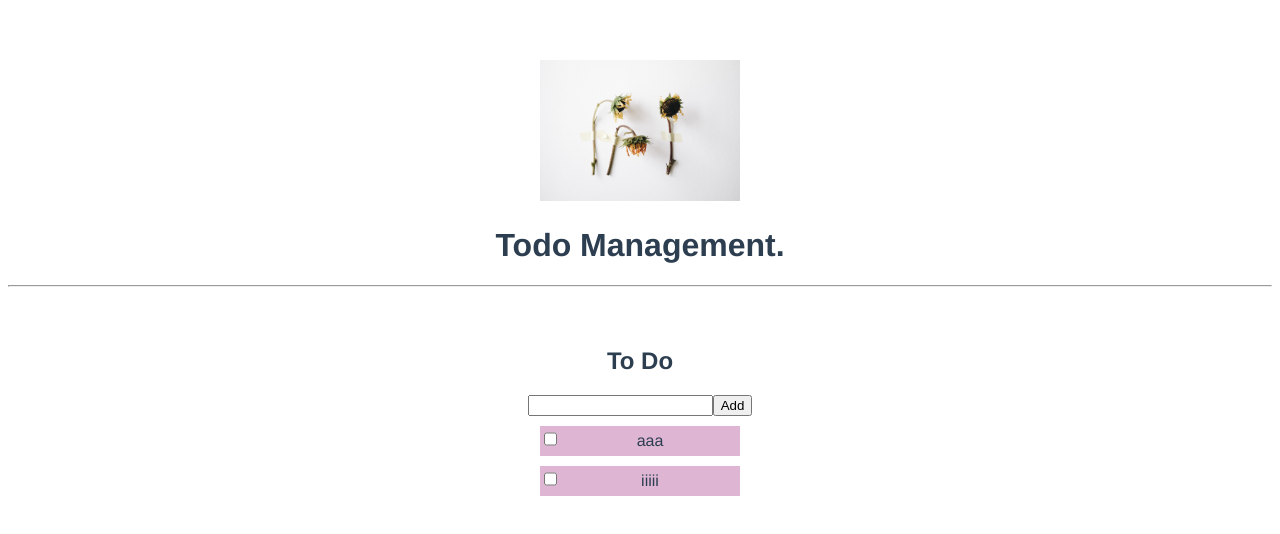
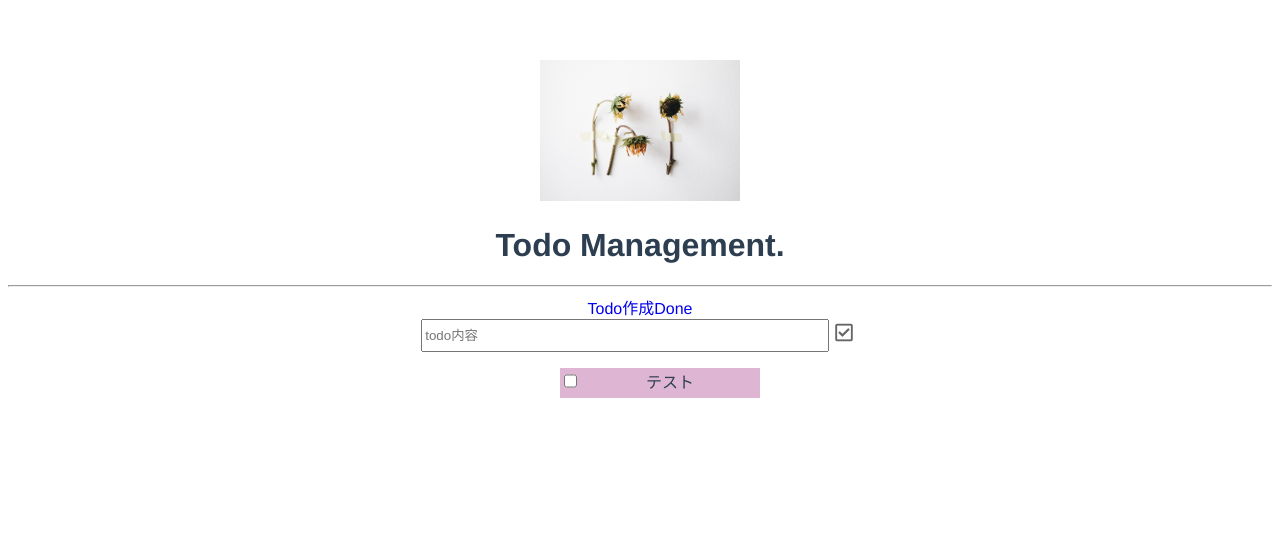
Before and after one commit to Arisa-K/Vue_Todo, a Vue app: page /#/ in a window 1280 px wide. Shown: the top 534 px of the page. Built offline with nearby package versions, Linux system fonts and the light colour scheme.

Commit message:
とりあえず完成

```diff
--- a/src/App.vue
+++ b/src/App.vue
@@ -3,6 +3,8 @@
     <img src="./assets/dryflower.jpg" width="200">
     <h1>Todo Management.</h1>
     <hr />
+    <router-link to="/" class="link" exact-active-class="exact-active-link">Todo作成</router-link>
+    <router-link to="/doneList" class="link" exact-active-class="exact-active-link">Done</router-link>
     <router-view></router-view>
   </div>
 </template>
@@ -14,6 +16,9 @@ export default {
 </script>
 
 <style>
+.link{
+  text-decoration: none;
+}
 #app {
   font-family: 'Avenir', Helvetica, Arial, sans-serif;
   -webkit-font-smoothing: antialiased;
--- /dev/null
+++ b/src/components/AddTodo.vue
@@ -0,0 +1,61 @@
+<template>
+  <form>
+    <input
+      class ="add_todo_box"
+      type="text"
+      placeholder="todo内容"
+      v-model="newTodo"
+    >
+    <link href="https://use.fontawesome.com/releases/v5.6.1/css/all.css" rel="stylesheet">
+    <button class="addtodo_btn" @click="add">
+        <i class="far fa-check-square"></i>
+    </button>
+  </form>
+
+</template>
+<script>
+import { mapActions } from 'vuex'
+
+export default {
+  data() {
+    return {
+      newTodo: ""//inputに入った内容をここに入力してる
+    }
+  },
+  methods: {
+      ...mapActions([
+        'addTodo'
+      ]),
+      add() {
+        let text = this.newTodo && this.newTodo.trim()//テキストに入っている&空白じゃない
+        if (!text) {//テキスト入力されてなかったら動作なし！
+          return
+        };
+        let trimedText = this.removeBlank();
+        this.addTodo({
+          text: trimedText
+        });
+        this.makeTodoEmpty();//追加した後にinputの中を空欄にする！
+      },
+      removeBlank(){
+        return this.newTodo.trim();//後ろにブランク入ってたら消すよ〜って感じ！
+      },
+      makeTodoEmpty(){
+        this.newTodo = '';//todoの欄を空欄に戻す！
+      }
+    }
+}
+</script>
+
+<style scoped>
+  .add_todo_box {
+    height:2em;
+    width: 400px;
+  }
+  .addtodo_btn{
+    background:none;
+    color:#666;
+    border:none;
+    font-size:20px
+  }
+</style>
--- a/src/components/DoneList.vue
+++ b/src/components/DoneList.vue
@@ -1,34 +1,41 @@
 <template>
-  <div id="app">
-    <h2>DoneList</h2>
-    <div v-if!="isDone">
-
-      <todo
-        v-for ="t in todos"
-        :todo ="t"
-      />
+  <div>
+    <div class="todo_list">
+      <ul class="todos">
+        <todo v-for="todo in doneTodos" :todo="todo" :key="todo.id"/>
+      </ul>
     </div>
-
-
   </div>
-
 </template>
 
 <script>
-import Todo from "@/components/Todo.vue"
+import { mapGetters } from 'vuex'
+import Todo from './Todo.vue'
 
 export default {
-   components: {
-    Todo,
+  components:{
+    Todo
   },
-  data () {
-    return {
-      msg: 'Welcome to Your Vue.js App',
-      todos : [
-        {item: "aaa", isDone: true},{item: "iiiii",isDone: true}
-      ],
-      newItem:""
-    }
-  },
+  computed: {
+    ...mapGetters([
+      'doneTodos'
+    ])
+  }
 }
 </script>
+
+<style scoped>
+.todo_list{
+  align-items: center;
+  margin: 0;
+}
+.todos{
+  list-style: none;
+  display: inline-block;
+  width: 40vw;
+  padding: 2em 2em;
+  color: #2c2c2f;
+  /* background: #cecece7d; */
+  border-radius: 10px;
+}
+</style>
--- a/src/components/Todo.vue
+++ b/src/components/Todo.vue
@@ -1,37 +1,23 @@
 <template>
-  <div class="toDo_box">
-    <div class="todo" >
-      <input class="checkbox" type="checkbox" v-model="todo.isDone">
-      <div class="detail">
-        {{ todo.item }}
-      </div>
+  <div class="todo_box">
+    <li class="todo">
+      <input class="checkbox" type="checkbox" v-model="todo.done">
+      <span class="detail">{{ todo.text }}</span>
+    </li>
+  </div>
+</template>
 
-
-    </div>
-  </div>
-
-</template>
 <script>
 export default {
-  props:{
-    todo: {}
-  },
-  data(){
-    return{
-
-    }
-  },
-  methods:{
-    deleteItem: function(index){
-    // alert(index);
-    this.todos.splice(index,1)
+  props: {
+    todo: {
     }
   }
 }
 </script>
 
 <style scoped>
-.toDo_box{
+.todo_box{
   background-color: #dfb5d4;
   width: 200px;
   font-size: 1rem;
--- a/src/components/TodoList.vue
+++ b/src/components/TodoList.vue
@@ -1,58 +1,42 @@
 <template>
-  <div id="app">
-    <h2>To Do</h2>
-    <form>
-      <input type="text" v-model="newItem" />
-      <button v-on:click="addItem">Add</button>
-    </form>
-    <todo
-      v-for ="t in todos"
-      :todo ="t"
-    />
+  <div>
+    <div class="todo_box">
+      <add-todo/>
+      <ul class="todos">
+        <todo v-for="todo in doingTodos" :todo="todo" :key="todo.id"/>
+      </ul>
+    </div>
   </div>
-
 </template>
 
 <script>
-import Todo from "@/components/Todo.vue"
+import { mapGetters } from 'vuex'
+import AddTodo from './AddTodo.vue'
+import Todo from './Todo.vue'
 
 export default {
-  components: {
+  components:{
     Todo,
+    AddTodo
   },
-  name: 'Hello',
-  data () {
-    return {
-      msg: 'Welcome to Your Vue.js App',
-      todos : [
-        {item: "aaa"},{item: "iiiii"}
-      ],
-      newItem:""
-    }
-  },
-  methods:{
-    addItem: function(event){
-      //alert();
-      if(this.newItem == '') return;
-
-      var todo = {
-        item: this.newItem,
-        isDone: false
-      };
-
-      this.todos.push(todo);
-      this.newItem = '';
-    },
-    deleteItem: function(index){
-      // alert(index);
-      this.todos.splice(index,1)
-    }
-  },
+  computed: {
+    ...mapGetters([
+      'doingTodos'
+    ])
+  }
 }
 </script>
 
 <!-- Add "scoped" attribute to limit CSS to this component only -->
 <style scoped>
+.tooo_box{
+  background-color: #dfb5d4;
+  width: 200px;
+  font-size: 1rem;
+  height: 30px;
+  margin: auto;
+  margin-top:10px ;
+}
 #app ul {
   list-style: none;
 }
--- a/src/main.js
+++ b/src/main.js
@@ -3,12 +3,14 @@
 import Vue from 'vue'
 import App from './App'
 import router from './router'
+import store from './store/index'
 
 Vue.config.productionTip = false
 
 /* eslint-disable no-new */
 new Vue({
   el: '#app',
+  store,
   router,
   components: { App },
   template: '<App/>'
--- a/src/router/index.js
+++ b/src/router/index.js
@@ -3,6 +3,7 @@ import Router from 'vue-router'
 import TodoList from '@/components/TodoList'
 import HelloWorld from '@/components/HelloWorld'
 import DoneList from '@/components/DoneList'
+import 'es6-promise/auto'
 
 Vue.use(Router)
 
--- /dev/null
+++ b/src/store/index.js
@@ -0,0 +1,20 @@
+import Vue from 'vue'
+import Vuex from 'vuex'
+import todos from './modules/todos'
+
+Vue.use(Vuex)
+
+export default new Vuex.Store({
+  modules: {
+    todos
+  },
+  state: {
+
+  },
+  mutations: {
+
+  },
+  actions: {
+
+  }
+})
--- /dev/null
+++ b/src/store/modules/todos.js
@@ -0,0 +1,32 @@
+const todos = {
+  state: {
+    todos: [
+      {id:1, text : 'テスト', done: false},
+      {id:2, text : 'テスト２', done: true}
+    ]
+  },
+  getters: {
+    doneTodos: state =>
+      state.todos.filter(todo => todo.done),//todoがdoneになってるものだけfilterをかけて抽出！
+
+    doingTodos: state =>
+      state.todos.filter(todo => !todo.done),//todoがdoneになってないものだけfilterをかけて抽出！
+  },
+  mutations: {
+    ADD_TODO (state, text) {//状態を第一引数として受け取る。第二引数をtextが受け渡し
+      let todo = {
+        id: Math.max(0, ...state.todos.map(t => t.id)) + 1,//todoのid番号に1足したものをidとする
+        text: text,
+        done: false
+      }
+      state.todos.push(todo);
+    },
+  },
+  actions: {
+    addTodo (context, todo) {
+      context.commit('ADD_TODO',todo.text);//ミューテーションの中の動きをコミットする
+    }
+  }
+};
+
+export default todos;
```
